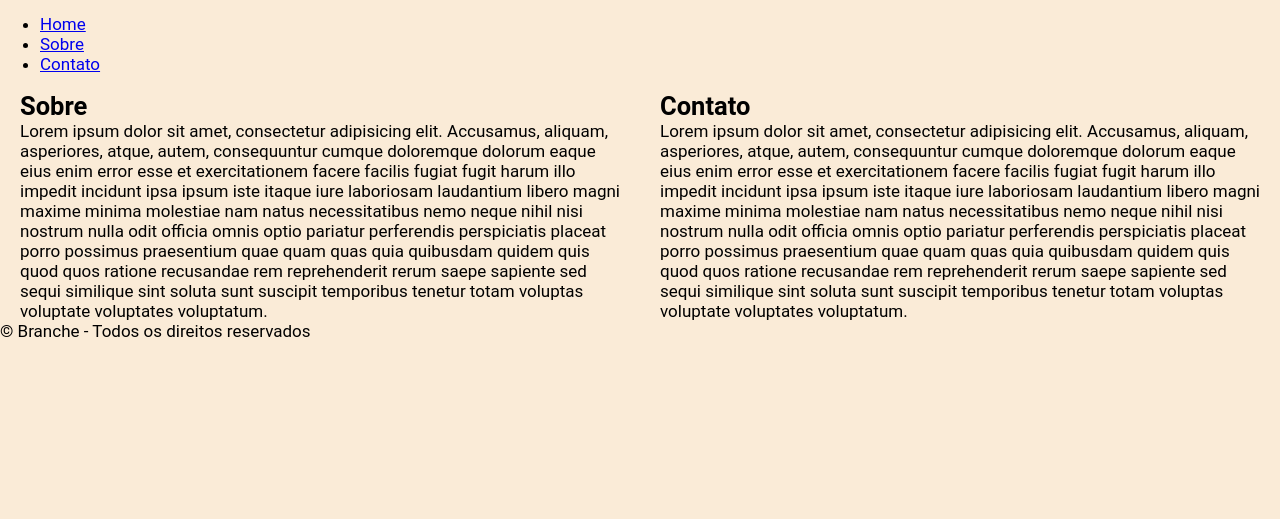
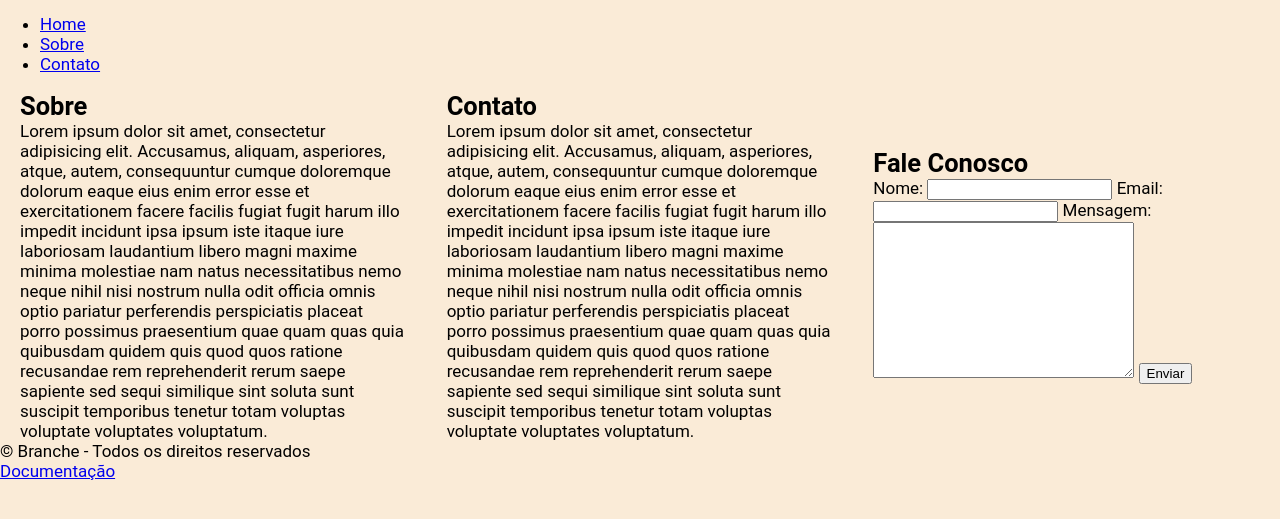
Before and after one commit to R0drigo-Pedroso/exemplo-branches, a plain HTML site: page index.html in a window 1280 px wide. Shown: the part 43-562 px from the top of the page. Drawn offline with Linux system fonts and the light colour scheme.

Commit message:
Alteração no html
adição de novas tag
acrescentando um artigo
adicionando um link no rodapé

```diff
--- a/index.html
+++ b/index.html
@@ -25,7 +25,6 @@
     <main>
 
         <article>
-
             <h2>Sobre</h2>
 
             <p>Lorem ipsum dolor sit amet, consectetur adipisicing elit.
@@ -42,10 +41,9 @@
                 sint soluta sunt suscipit temporibus tenetur totam
                 voluptas voluptate voluptates voluptatum.
             </p>
+        </article>
 
-        </article>
         <article>
-
             <h2>Contato</h2>
 
             <p>Lorem ipsum dolor sit amet, consectetur adipisicing elit.
@@ -62,6 +60,24 @@
                 sint soluta sunt suscipit temporibus tenetur totam
                 voluptas voluptate voluptates voluptatum.
             </p>
+        </article>
+
+        <article>
+
+            <h2>Fale Conosco</h2>
+
+            <form action="enviar.php" method="post">
+                <label for="nome">Nome:</label>
+                <input type="text" name="nome" id="nome">
+
+                <label for="email">Email:</label>
+                <input type="email" name="email" id="email">
+
+                <label for="mensagem">Mensagem:</label>
+                <textarea name="mensagem" id="mensagem" cols="30" rows="10"></textarea>
+
+                <input type="submit" value="Enviar">
+            </form>
 
         </article>
 
@@ -70,6 +86,7 @@
     <footer>
 
         <p>&copy; Branche - Todos os direitos reservados</p>
+        <a href="#" target="_blank">Documentação</a>
 
     </footer>
 
```
